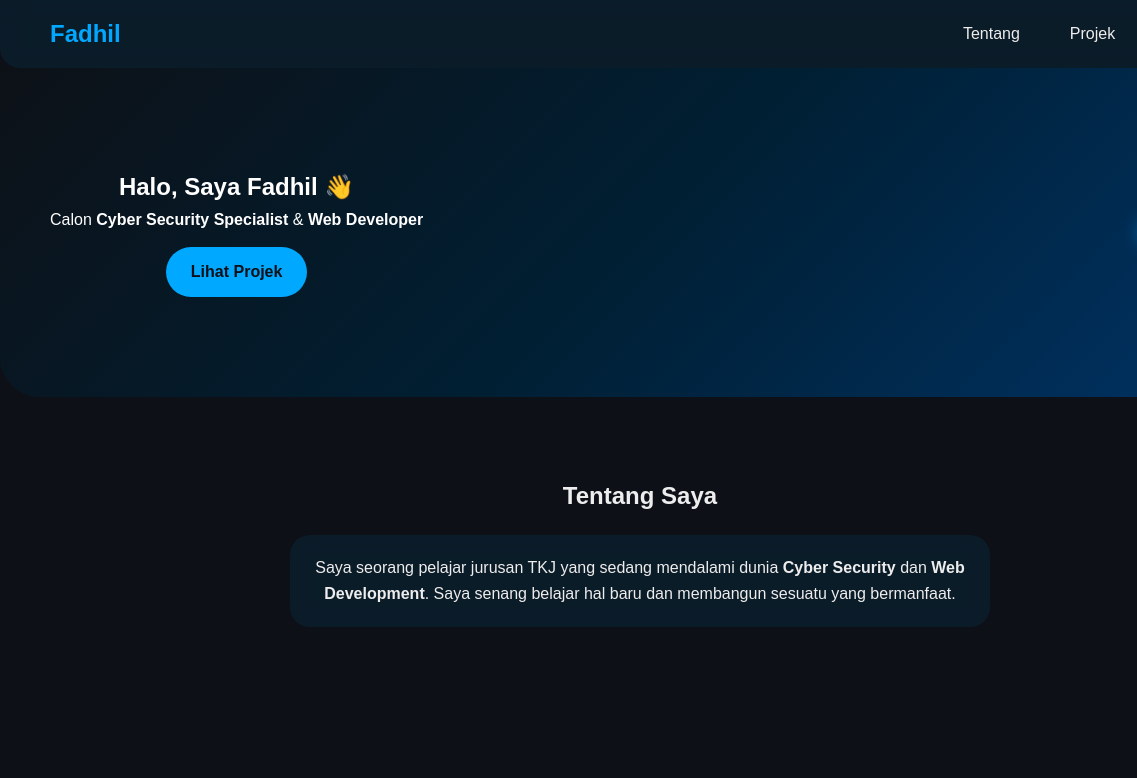
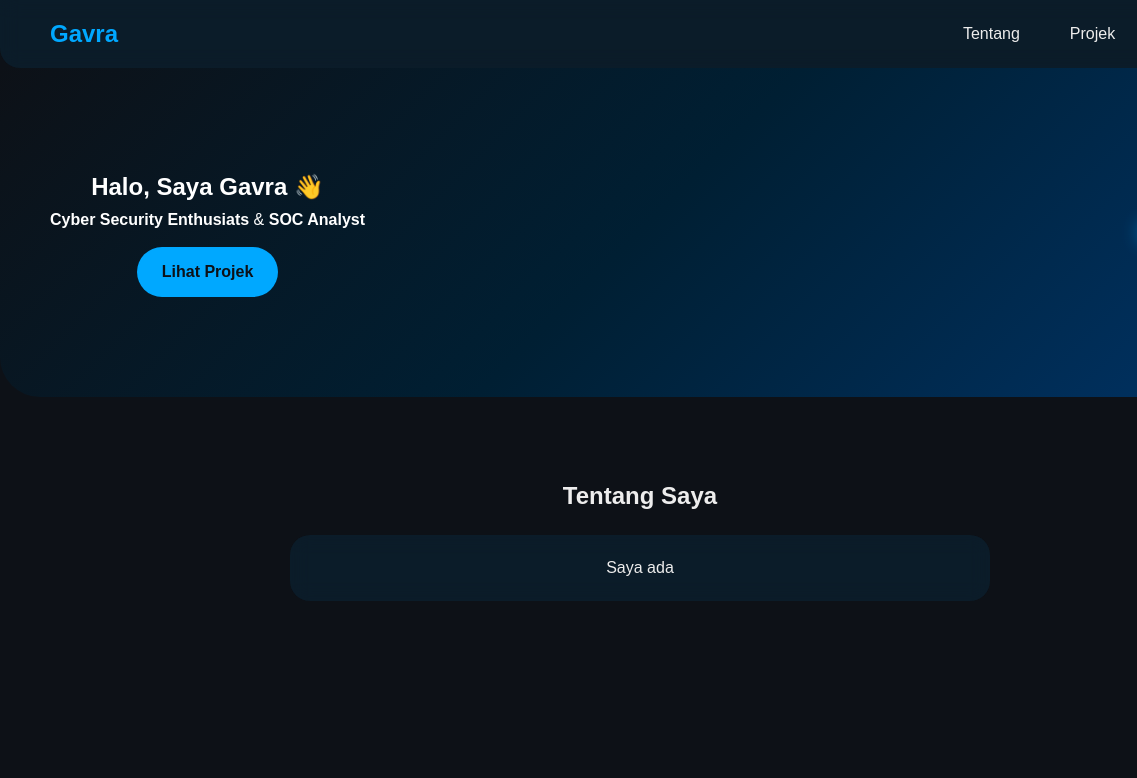
Before and after one commit to Vraa7/portfolio, a plain HTML site: page index.html in a window 1280 px wide. Shown: the top 778 px of the page, 0-1137 px from the left. Drawn offline with Linux system fonts and the light colour scheme.

Commit message:
Update index.html

```diff
--- a/index.html
+++ b/index.html
@@ -3,14 +3,14 @@
 <head>
   <meta charset="UTF-8">
   <meta name="viewport" content="width=device-width, initial-scale=1.0">
-  <title>Portofolio Fadhil</title>
+  <title>My Portofolio</title>
   <link rel="stylesheet" href="style.css">
 </head>
 <body>
   <!-- Navbar -->
   <header>
     <nav class="navbar">
-      <h1 class="logo">Fadhil</h1>
+      <h1 class="logo">Gavra</h1>
       <ul class="nav-links">
         <li><a href="#about">Tentang</a></li>
         <li><a href="#projects">Projek</a></li>
@@ -22,8 +22,8 @@
   <!-- Hero -->
   <section class="hero">
     <div class="hero-text">
-      <h2>Halo, Saya <span>Fadhil</span> 👋</h2>
-      <p>Calon <b>Cyber Security Specialist</b> & <b>Web Developer</b></p>
+      <h2>Halo, Saya <span>Gavra </span> 👋</h2>
+      <p> <b>Cyber Security Enthusiats</b> & <b>SOC Analyst</b></p>
       <a href="#projects" class="btn">Lihat Projek</a>
     </div>
     <div class="hero-img">
@@ -35,8 +35,7 @@
   <section id="about" class="about">
     <h2>Tentang Saya</h2>
     <p>
-      Saya seorang pelajar jurusan TKJ yang sedang mendalami dunia <b>Cyber Security</b> dan <b>Web Development</b>.
-      Saya senang belajar hal baru dan membangun sesuatu yang bermanfaat.
+      Saya ada
     </p>
   </section>
 
```
